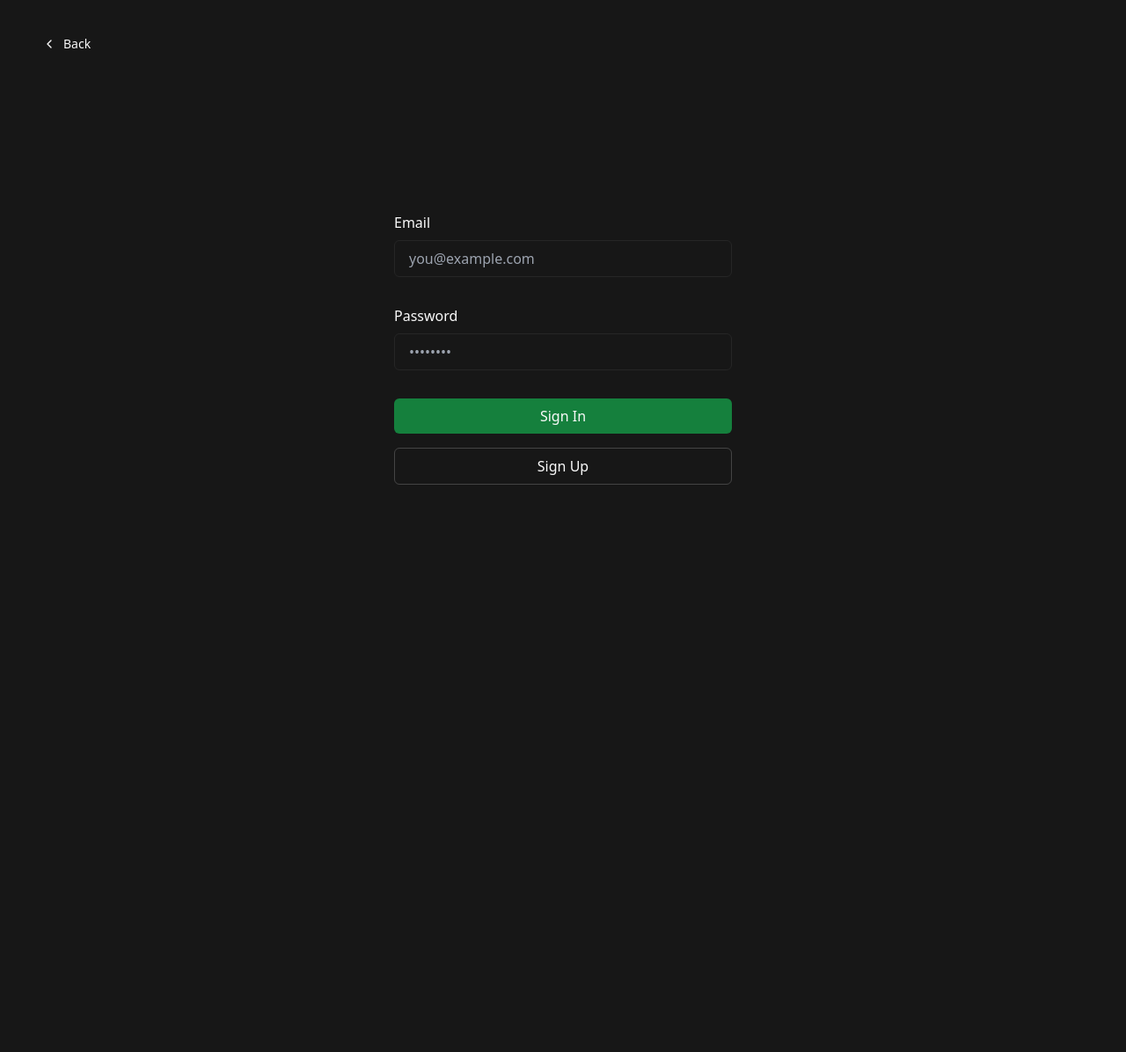
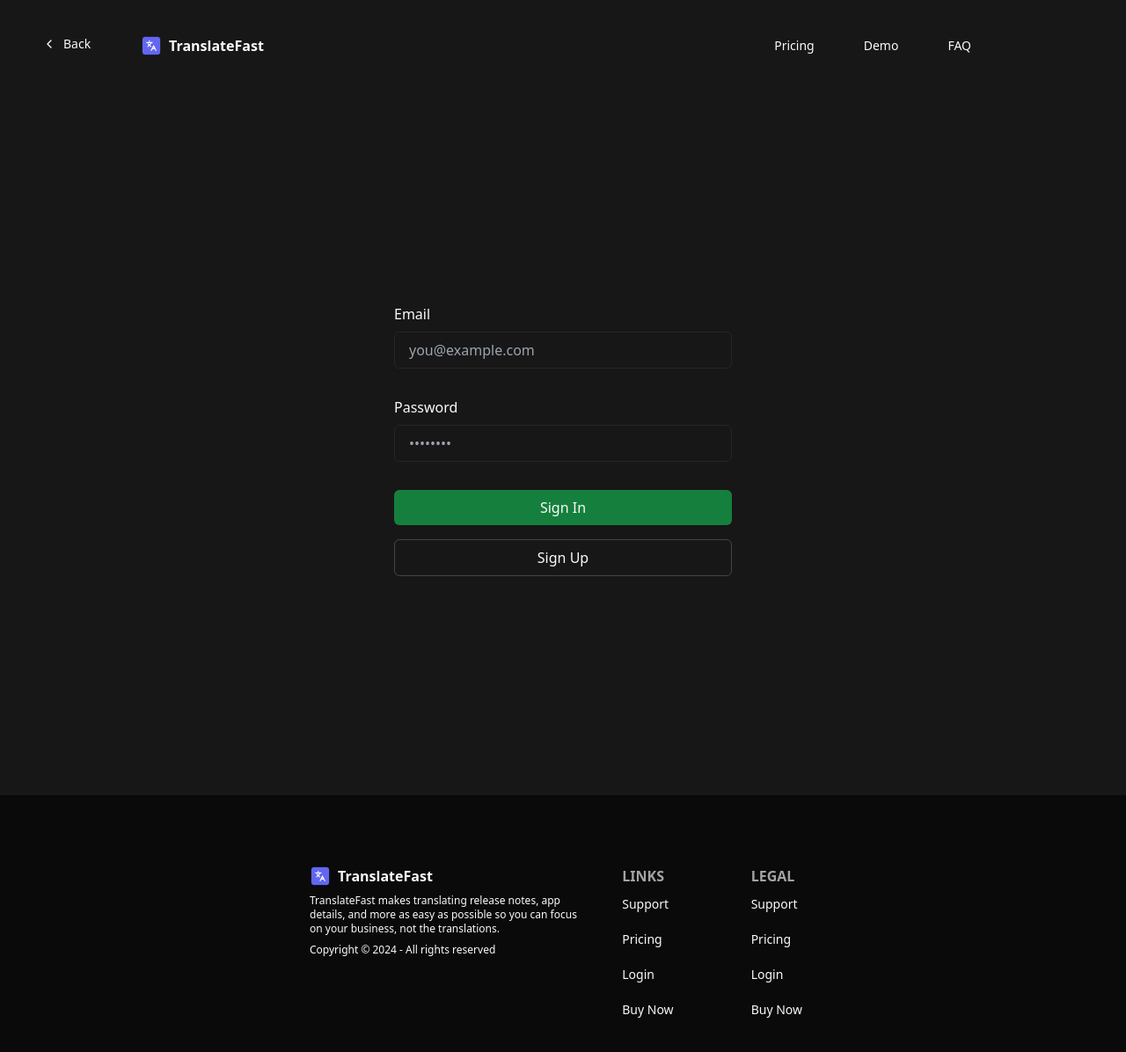
Before and after one commit to leviFrosty/translate-fast, a Next.js app: page /login in a window 1280 px wide. Shown: the top 1196 px of the page at 88% size. Before the commit the page ends 800 px from the top, so only its background shows below. Built offline with nearby package versions, Linux system fonts and the light colour scheme; no server answers.

Commit message:
feat: add header and footer to landing page layout

```diff
--- a/src/app/dashboard/page.tsx
+++ b/src/app/dashboard/page.tsx
@@ -1,4 +1,4 @@
-import AuthButton from "@/components/AuthButton";
+import AuthButton from "@/components/auth-button";
 import FetchDataSteps from "@/components/tutorial/FetchDataSteps";
 import { createClient } from "@/lib/supabase/server";
 import { redirect } from "next/navigation";
--- a/src/app/layout.tsx
+++ b/src/app/layout.tsx
@@ -4,6 +4,8 @@ import { Metadata } from "next";
 import { Inter as FontSans } from "next/font/google";
 import { cn } from "@/lib/shadcn";
 import { withCompanyName } from "@/lib/metadata";
+import Header from "@/components/landing-page/header";
+import Footer from "@/components/landing-page/footer";
 
 const defaultUrl = process.env.VERCEL_URL
   ? `https://${process.env.VERCEL_URL}`
@@ -29,9 +31,11 @@ export default function RootLayout({
   return (
     <html lang="en" className="scroll-smooth dark">
       <body className={cn("bg-neutral-900", fontSans.variable)}>
+        <Header />
         <main className="min-h-screen flex flex-col items-center">
           {children}
         </main>
+        <Footer />
       </body>
     </html>
   );
--- a/src/app/page.tsx
+++ b/src/app/page.tsx
@@ -1,10 +1,10 @@
-import GetNowButton from "@/components/get-now-button";
+import GetNowButton from "@/components/landing-page/get-now-button";
 import { FontAwesomeIcon } from "@fortawesome/react-fontawesome";
 import { faCheck, faGift, faStar } from "@fortawesome/free-solid-svg-icons";
 import Image from "next/image";
 import { Avatar, AvatarFallback, AvatarImage } from "@/components/ui/avatar";
-import CompareCard from "@/components/compare-card";
-import UserReview from "@/components/user-review";
+import CompareCard from "@/components/landing-page/compare-card";
+import UserReview from "@/components/landing-page/user-review";
 import {
   Accordion,
   AccordionContent,
--- /dev/null
+++ b/src/components/landing-page/footer.tsx
@@ -0,0 +1,84 @@
+import Image from "next/image";
+import Link from "next/link";
+import { Button } from "../ui/button";
+
+export default function Footer() {
+  return (
+    <footer className="flex justify-center py-20 bg-neutral-950">
+      <div className="flex gap-8 max-w-xl p-18 max-md:flex-col max-md:px-4">
+        <div className="flex flex-col gap-2">
+          <Link className="flex gap-2 items-center" href="/">
+            <Image src="/icon.png" alt="" width={24} height={24} />
+            <p className="font-black">TranslateFast</p>
+          </Link>
+          <p className="text-xs">
+            TranslateFast makes translating release notes, app details, and more
+            as easy as possible so you can focus on your business, not the
+            translations.
+          </p>
+          <p className="text-xs">Copyright © 2024 - All rights reserved</p>
+        </div>
+        <div className="flex gap-14 max-sm:gap-4 max-md:mx-auto">
+          <div>
+            <h5 className="font-semibold uppercase text-neutral-400 px-4">
+              Links
+            </h5>
+            <ul>
+              <li>
+                <Button variant="link">
+                  <Link href="mailto:support@leviwilkerson.com">Support</Link>
+                </Button>
+              </li>
+              <li>
+                <Button variant="link">
+                  <Link href="#pricing">Pricing</Link>
+                </Button>
+              </li>
+              <li>
+                <Button variant="link">
+                  <Link href="/login">Login</Link>
+                </Button>
+              </li>
+              <li>
+                <Button variant="link">
+                  <Link href="#pricing" className="text-nowrap">
+                    Buy Now
+                  </Link>
+                </Button>
+              </li>
+            </ul>
+          </div>
+          <div>
+            <h5 className="font-semibold uppercase text-neutral-400 px-4">
+              Legal
+            </h5>
+            <ul className="flex flex-col justify-start">
+              <li>
+                <Button variant="link">
+                  <Link href="mailto:support@leviwilkerson.com">Support</Link>
+                </Button>
+              </li>
+              <li>
+                <Button variant="link">
+                  <Link href="#pricing">Pricing</Link>
+                </Button>
+              </li>
+              <li>
+                <Button variant="link">
+                  <Link href="/login">Login</Link>
+                </Button>
+              </li>
+              <li>
+                <Button variant="link">
+                  <Link href="#pricing" className="text-nowrap">
+                    Buy Now
+                  </Link>
+                </Button>
+              </li>
+            </ul>
+          </div>
+        </div>
+      </div>
+    </footer>
+  );
+}
--- a/src/components/get-now-button.tsx
+++ b/src/components/landing-page/get-now-button.tsx
@@ -1,5 +1,5 @@
 import Image from "next/image";
-import { Button } from "./ui/button";
+import { Button } from "../ui/button";
 import Link from "next/link";
 
 export interface GetNowButtonProps
--- /dev/null
+++ b/src/components/landing-page/header.tsx
@@ -0,0 +1,27 @@
+import Image from "next/image";
+import Link from "next/link";
+import { Button } from "../ui/button";
+
+export default function Header() {
+  return (
+    <header className="flex justify-center">
+      <div className="max-w-screen-lg p-8 max-lg:p-4 flex justify-between w-full">
+        <Link className="flex gap-2 items-center" href="/">
+          <Image src="/icon.png" alt="" width={24} height={24} />
+          <p className="font-black">TranslateFast</p>
+        </Link>
+        <div className="flex gap-6 font-semibold">
+          <Button variant="link">
+            <Link href="#pricing">Pricing</Link>
+          </Button>
+          <Button variant="link">
+            <Link href="#demo">Demo</Link>
+          </Button>
+          <Button variant="link">
+            <Link href="#faq">FAQ</Link>
+          </Button>
+        </div>
+      </div>
+    </header>
+  );
+}
--- a/src/components/user-review.tsx
+++ b/src/components/landing-page/user-review.tsx
@@ -1,7 +1,7 @@
 import { faStar } from "@fortawesome/free-solid-svg-icons";
 import { FontAwesomeIcon } from "@fortawesome/react-fontawesome";
 import React, { BaseHTMLAttributes } from "react";
-import { Avatar, AvatarFallback, AvatarImage } from "./ui/avatar";
+import { Avatar, AvatarFallback, AvatarImage } from "../ui/avatar";
 
 interface CompareCardProps extends BaseHTMLAttributes<HTMLDivElement> {
   image: string;
```
Also changed, not shown: src/components/auth-button.tsx (renamed from src/components/AuthButton.tsx), src/components/landing-page/compare-card.tsx (renamed from src/components/compare-card.tsx).
